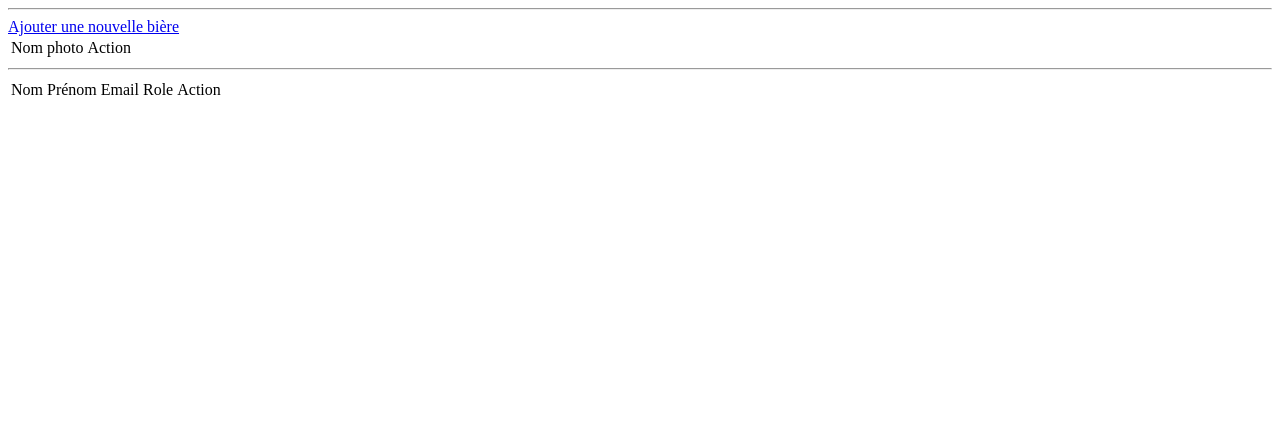
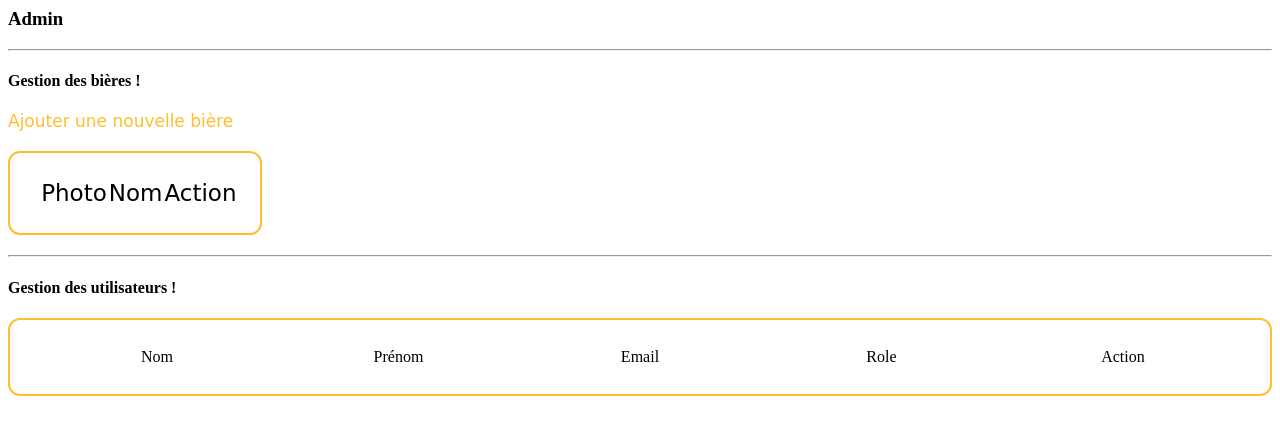
Before and after one commit to ThMon/beer4you, a PHP site: page /application/www/admin/AdminView.phtml in a window 1280 px wide. Shown: the top 435 px of the page. Run offline with PHP 8.4, Linux system fonts and the light colour scheme; data that the repository does not hold is empty.

Commit message:
end style

```diff
--- a/application/config/database.php
+++ b/application/config/database.php
@@ -5,5 +5,5 @@
  */
 
 $config['dsn']      = 'mysql:host=localhost;dbname=beer4you;charset=UTF8';
-$config['password'] = 'troiswa';
+$config['password'] = 'root';
 $config['user']     = 'root';
--- a/application/controllers/payment/PaymentController.class.php
+++ b/application/controllers/payment/PaymentController.class.php
@@ -9,6 +9,6 @@ class PaymentController
 
     public function httpPostMethod(Http $http, array $formFields)
     {
-    	var_dump($_POST);
+    	var_dump(json_decode($_POST['basketItem']));
     }
 }
--- a/application/controllers/user/profil/ProfilController.class.php
+++ b/application/controllers/user/profil/ProfilController.class.php
@@ -24,6 +24,6 @@ class ProfilController
         $userModel = new UserModel();
         $userModel->changeUserProfil($_POST, $_SESSION['user']['id']);
 
-        $http->redirectTo('/');
+        $http->redirectTo('/user/profil');
     }
 }
--- a/application/www/admin/AdminView.phtml
+++ b/application/www/admin/AdminView.phtml
@@ -1,29 +1,36 @@
+<link rel="stylesheet" type="text/css" href="<?= $wwwUrl ?>/css/admin.css">
+
+<h3>Admin</h3>
 <div>
 	<hr/>
-	<a href="<?=$requestUrl ?>/admin/product/add">Ajouter une nouvelle bière</a>
-	<table>
-		<tr>
+	<h4>Gestion des bières !</h4>
+	<a class="addBeer" href="<?=$requestUrl ?>/admin/product/add"><i class="fas fa-plus-circle"></i> Ajouter une nouvelle bière</a>
+	<table class="tableBeer">
+		<tr class="titleBeer">
+			<td>Photo</td>
 			<td>Nom</td>
-			<td>photo</td>
 			<td>Action</td>
 		</tr>
 
 		<?php foreach($beers as $beer) {?>
 
 			<tr>
-				<td><?= $beer['Name'] ?></td>
-				<td><img src="<?= $wwwUrl ?>/images/beers/<?=$beer['Photo']?>"></td>
-				<td>
-					<a href="<?=$requestUrl ?>/admin/product/update?id=<?=$beer['Id']?>">Modifier</a>
-					<a href="<?=$requestUrl ?>/admin/product/delete?id=<?=$beer['Id']?>">Supprimer</a>
+				<td class="pBeer"><img src="<?= $wwwUrl ?>/images/beers/<?=$beer['Photo']?>"></td>
+				<td class="nBeer"><?= $beer['Name'] ?></td>
+				<td class="aBeer">
+					<a href="<?=$requestUrl ?>/admin/product/update?id=<?=$beer['Id']?>"><i class="fas fa-pen"></i></a>
+					<a href="<?=$requestUrl ?>/admin/product/delete?id=<?=$beer['Id']?>"><i class="fas fa-trash-alt"></i></a>
 				</td>
 			</tr>
 
 		<?php } ?>
 
 		</table>
+
 		<hr/>
-		<table>
+		<h4>Gestion des utilisateurs !</h4>
+
+		<table class="userTable">
 
 			<tr>
 				<td>Nom</td>
@@ -51,7 +58,7 @@
 						</select>
 					</td>
 					<td>
-						<a href="<?=$requestUrl ?>/admin/user/delete?id=<?=$user['Id']?>">Supprimer</a>
+						<a href="<?=$requestUrl ?>/admin/user/delete?id=<?=$user['Id']?>"><i class="fas fa-trash-alt"></i></a>
 					</td>
 				</tr>
 				<?php } ?>
--- a/application/www/admin/product/add/AddView.phtml
+++ b/application/www/admin/product/add/AddView.phtml
@@ -1,4 +1,8 @@
-<form action="<?= $requestUrl ?>/admin/product/add" method="POST" enctype="multipart/form-data">
+<h3>Ajoutez une nouvelle bière !</h3>
+
+<a class="comeBack" href="<?= $requestUrl ?>/admin"><i class="fas fa-arrow-circle-left"></i></a>
+
+<form class="b-form" action="<?= $requestUrl ?>/admin/product/add" method="POST" enctype="multipart/form-data">
 	<input type="text" name="name" placeholder="Nom du produit">
 	<input type="file" name="beer_pict">
 	<textarea type="text" name="description">
--- /dev/null
+++ b/application/www/css/admin.css
@@ -0,0 +1,79 @@
+main i {
+	color: #FFBD2F;
+	font-size: 21px;
+	margin-right: 1%;
+}
+
+main h4 {
+	font-size:18px;
+}
+
+.addBeer {
+	color: #FFBD2F;
+	font-family: 'Fjalla One', cursive;
+	font-size: 17px;
+	text-decoration: none;
+}
+
+.tableBeer {
+	border: 2px solid #FFBD2F;
+	border-radius: 12px;
+	padding: 15px 2%;
+	margin-top: 20px;
+	margin-bottom: 20px;
+	text-align: center;
+}
+
+.titleBeer td {
+	font-family: 'Fjalla One', cursive;
+	font-size: 23px;
+}
+
+.tableBeer tr {
+	border: 2px solid #FFBD2F;
+}
+
+.tableBeer td {
+	padding: 10px 2%;
+}
+
+.tableBeer .pBeer {
+	width: 25%;
+}
+
+.tableBeer .nBeer {
+	width: 50%;
+	font-family: 'Fjalla One', cursive;
+	font-size: 18px;
+}
+
+.tableBeer .aBeer {
+	width: 27%;
+}
+
+.tableBeer tr td img {
+	width: 100%;
+}
+
+.userTable {
+	border: 2px solid #FFBD2F;
+	border-radius: 12px;
+	padding: 15px 2%;
+	margin-top: 20px;
+	text-align: center;
+	width: 100%;
+}
+
+.userTable tr {
+	border: 2px solid #FFBD2F;
+}
+
+.userTable td {
+	padding: 0 3%;
+	width: 19%;
+	height: 40px;
+}
+
+.userTable select {
+	overflow: none;
+}
--- a/application/www/js/classes/Basket.class.js
+++ b/application/www/js/classes/Basket.class.js
@@ -68,13 +68,15 @@ class Basket {
 	}
 
 	displayCompleteBasket() {
-
+		let totalPrice= 0;
 		$('#displayBasket table tbody').empty();
 		for (let i = 0; i < this.items.length; i++) {
+			totalPrice += parseFloat(this.items[i].quantity)*parseFloat(this.items[i].price);
 			var tr = $('<tr>');
-			tr.append('<td>'+this.items[i].quantity+'</td><td>'+this.items[i].name+'</td><td>'+this.items[i].price+'</td><td>'+(parseFloat(this.items[i].quantity)*parseFloat(this.items[i].price)) +'</td><td><button class="trash-beer" data-index="'+i+'">Supprimer</button></td>')
+			tr.append('<td>'+this.items[i].quantity+'</td><td>'+this.items[i].name+'</td><td>'+this.items[i].price.toFixed(2)+' €</td><td>'+(parseFloat(this.items[i].quantity)*parseFloat(this.items[i].price)).toFixed(2) +' €</td><td><button class="trash-beer" data-index="'+i+'"><i class="fas fa-trash-alt"></i></button></td>')
 			$('#displayBasket table tbody').append(tr);
 		}
+		$('#totalPrice').text(totalPrice.toFixed(2));
 		$('#basketItem').val(JSON.stringify(this.items));
 	}
 
--- a/application/www/products/detail/DetailView.phtml
+++ b/application/www/products/detail/DetailView.phtml
@@ -14,7 +14,7 @@
     <img src="<?= $wwwUrl ?>/images/logo/ivrogne.jpg">
 </div>
 
-<a href="<?= $requestUrl ?>/products"><i class="fas fa-arrow-circle-left"></i></a>
+<a class="comeBack" href="<?= $requestUrl ?>/products"><i class="fas fa-arrow-circle-left"></i></a>
 <div class="beerDetail">
  	<img src="<?= $wwwUrl?>/images/beers/<?=$beer['Photo']?>">
     <h3><?=$beer['Name']?></h3>
```
Also changed, not shown: application/www/admin/product/update/UpdateView.phtml (+9 -4 lines), application/www/basket/BasketView.phtml (+15 -3 lines), application/www/css/basket.css (added, +54 -0 lines), application/www/css/style.css (+44 -3 lines), application/www/js/main.js (+12 -0 lines).
